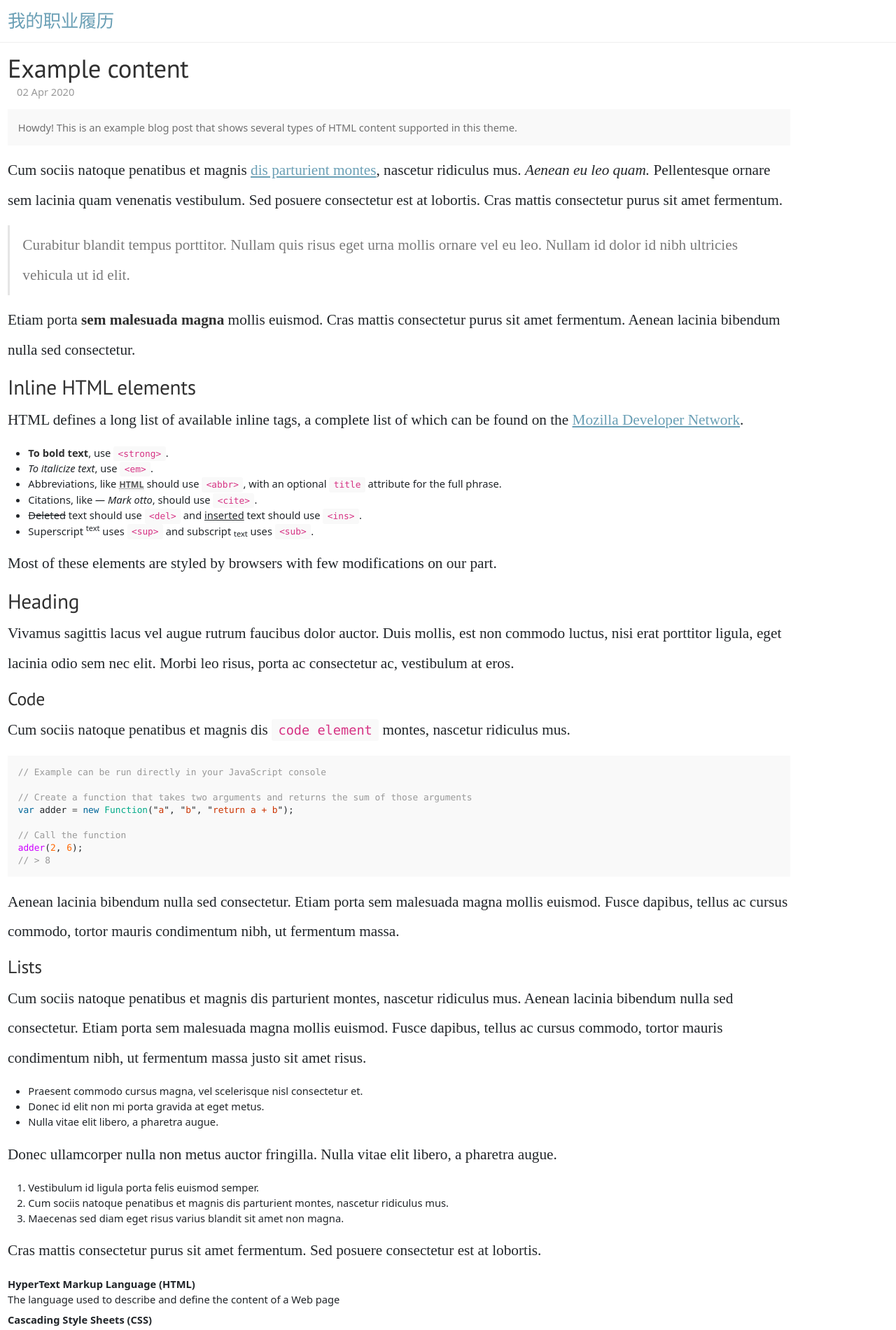
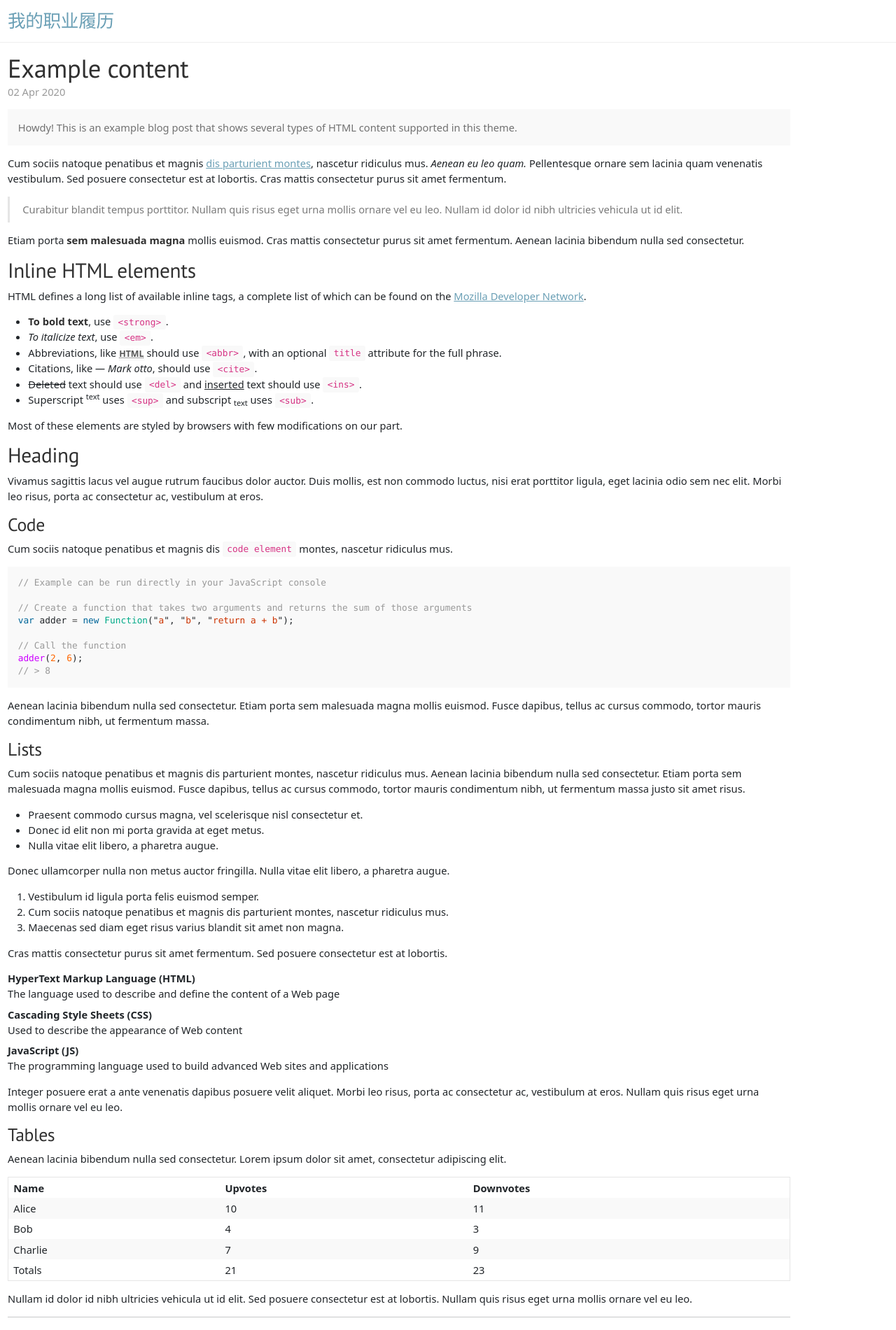
Before and after one commit to helloyuzz/profile.1tyu.com, a Jekyll site: the page built from _posts/2020-04-02-example-content.md, in a window 1280 px wide. Shown: the top 1901 px of the page at 70% size. Built offline with Jekyll 4.4.1, drawn with Linux system fonts in a browser that asks for light colours.

Commit message:
Update lanyon.css

```diff
--- a/public/css/lanyon.css
+++ b/public/css/lanyon.css
@@ -569,7 +569,10 @@
   font-weight: normal !important;
 }
 
-td,p,button {
+p.inddent {
+  text-indent: 0.6cm;
+}
+/*td,p,button {
   font-size:1.45rem;
 }
 p {
@@ -583,4 +586,4 @@
   }
 span {
     text-indent:13px;
-}
+}*/
```
